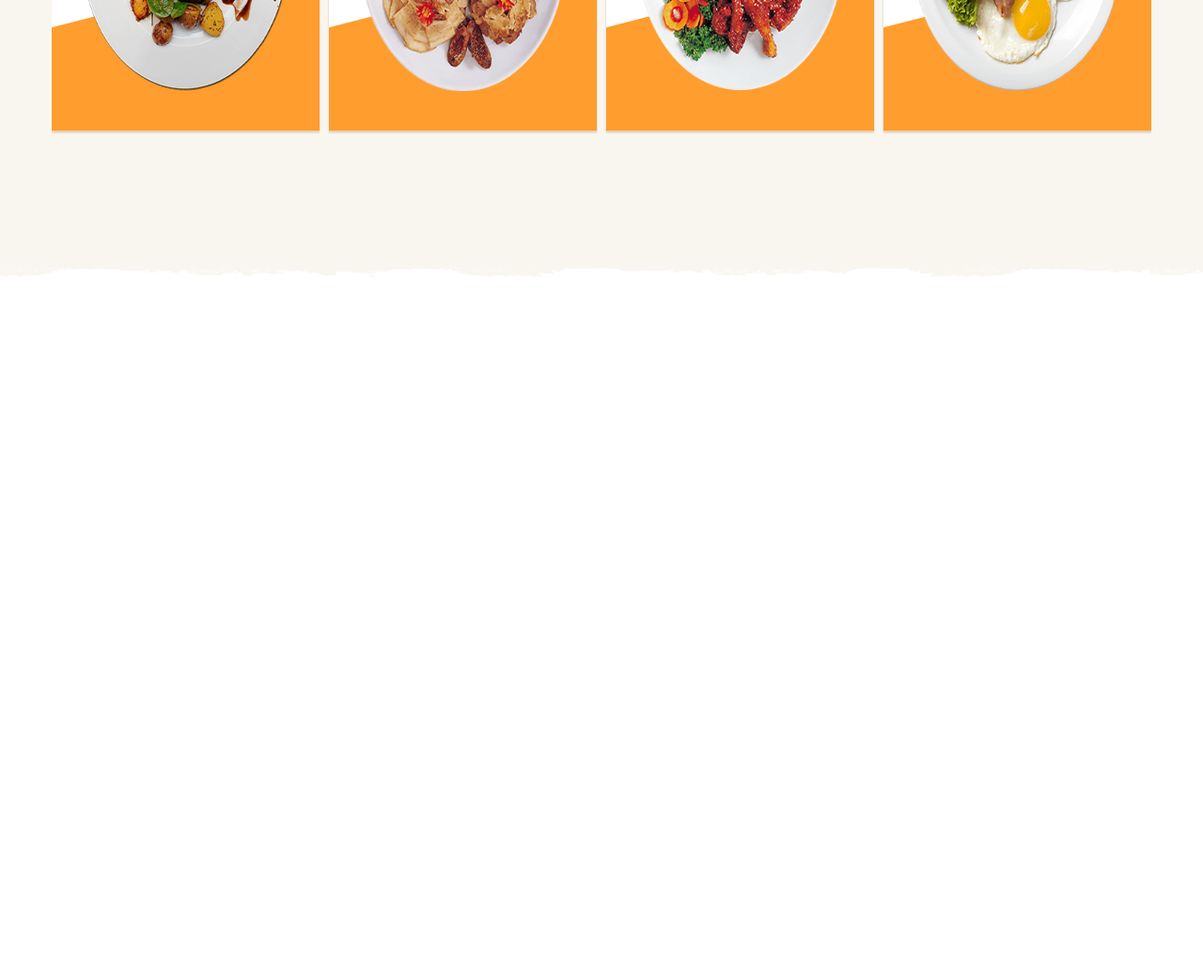
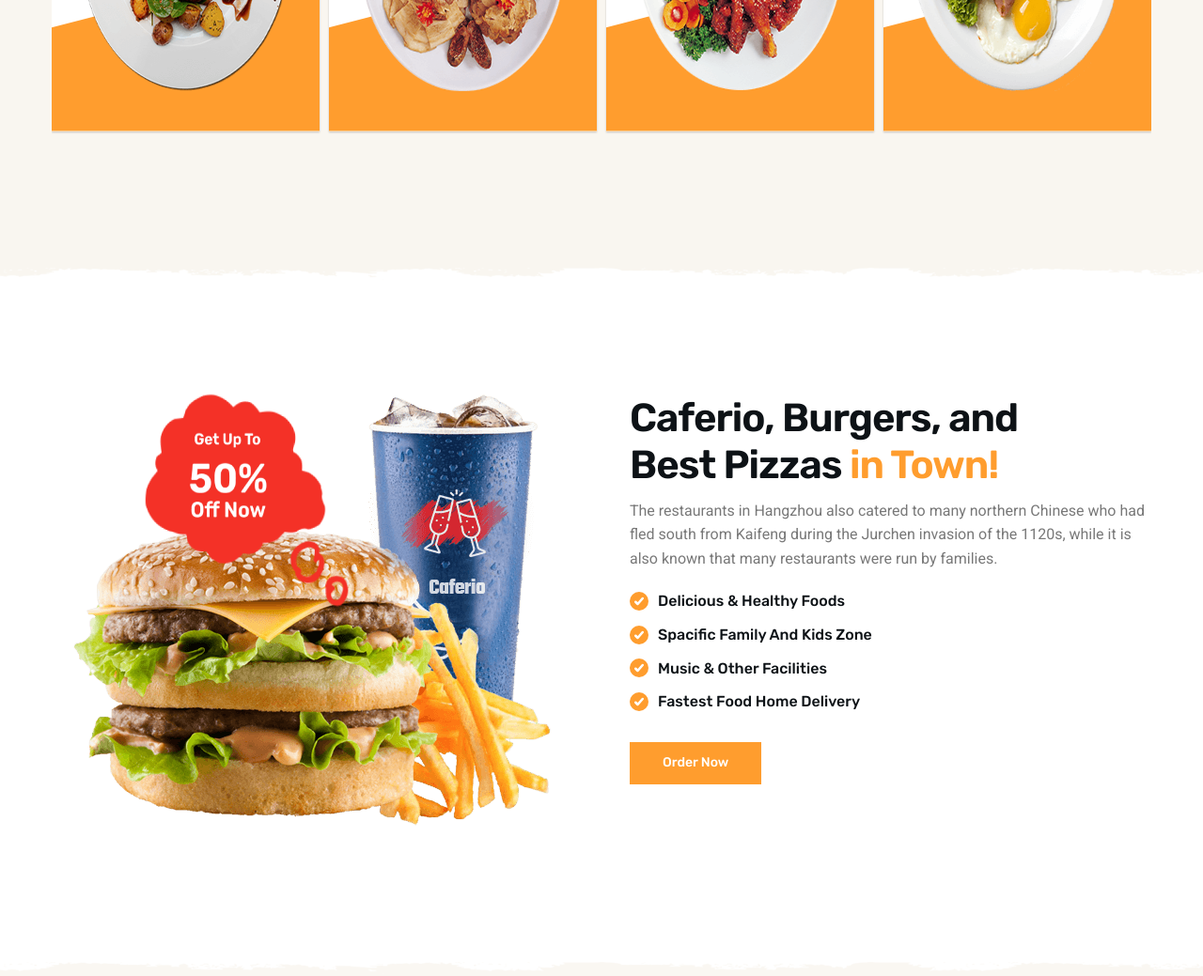
Before and after one commit to Shaad-Imran/Foodie, a plain HTML site: page index.html in a window 1280 px wide. Shown: the part 1364-2403 px from the top of the page at 94% size. Before the commit the page ends 1664 px from the top, so only its background shows below. Drawn offline with nearby package versions, Linux system fonts and the light colour scheme.

Commit message:
about section added

```diff
--- a/index.html
+++ b/index.html
@@ -334,6 +334,68 @@
             </ul>
           </div>
         </section>
+
+        <!-- About  -->
+        <section class="section section-divider gray about" id="about">
+          <div class="container">
+            <div class="about-banner">
+              <img
+                src="images/about-banner.png"
+                width="509"
+                height="459"
+                loading="lazy"
+                alt="Burger with Drinks"
+                class="w-100 about-img"
+              />
+
+              <img
+                src="images/sale-shape-red.png"
+                width="216"
+                height="226"
+                alt="get up to 50% off now"
+                class="abs-img scale-up-anim"
+              />
+            </div>
+            <div class="about-content">
+              <h2 class="h2 section-title">
+                Caferio, Burgers, and Best Pizzas
+                <span class="span">in Town!</span>
+              </h2>
+
+              <p class="section-text">
+                The restaurants in Hangzhou also catered to many northern
+                Chinese who had fled south from Kaifeng during the Jurchen
+                invasion of the 1120s, while it is also known that many
+                restaurants were run by families.
+              </p>
+
+              <ul class="about-list">
+                <li class="about-item">
+                  <ion-icon name="checkmark-outline"></ion-icon>
+
+                  <span class="span">Delicious & Healthy Foods</span>
+                </li>
+                <li class="about-item">
+                  <ion-icon name="checkmark-outline"></ion-icon>
+
+                  <span class="span">Spacific Family And Kids Zone</span>
+                </li>
+                <li class="about-item">
+                  <ion-icon name="checkmark-outline"></ion-icon>
+
+                  <span class="span">Music & Other Facilities</span>
+                </li>
+
+                <li class="about-item">
+                  <ion-icon name="checkmark-outline"></ion-icon>
+
+                  <span class="span">Fastest Food Home Delivery</span>
+                </li>
+              </ul>
+              <button class="btn btn-hover">Order Now</button>
+            </div>
+          </div>
+        </section>
       </article>
     </main>
 
--- a/style.css
+++ b/style.css
@@ -269,6 +269,36 @@ body.active {
 .has-scrollbar::-webkit-scrollbar-thumb {
   border: 3px solid var(--cultured);
   border-radius: 5rem;
+}
+
+.section-title > .span {
+  display: inline-block;
+  color: var(--deep-saffron);
+}
+
+.abs-img {
+  position: absolute;
+  transform: scale(1);
+}
+
+.scale-up-anim {
+  animation: scaleUp 1s linear infinite alternate;
+}
+
+@keyframes scaleUp {
+  0% {
+    transform: scale(1);
+  }
+  100% {
+    transform: scale(1.05);
+  }
+}
+
+.section-subtitle {
+  color: var(--cinnabar);
+  font-family: var(--ff-rubik);
+  text-align: center;
+  font-weight: var(--fw-500);
 }
 
 /* ...... Header ....... */
@@ -557,6 +587,14 @@ body.active {
   margin-inline: auto;
 }
 
+.promo-card:hover .card-icon path {
+  fill: var(--white);
+}
+
+.promo-card:hover :is(.card-title, .card-text) {
+  color: var(--white);
+}
+
 .promo-card .card-title {
   margin-block: 15px;
   transition: var(--transition-1);
@@ -573,18 +611,71 @@ body.active {
   aspect-ratio: 1 / 1;
 }
 
-.promo-card:hover .card-icon path {
-  fill: var(--white);
-}
-
-.promo-card:hover :is(.card-title, .card-text) {
-  color: var(--white);
-}
-
 .promo-item {
   min-width: 100%;
   scroll-snap-align: start;
 }
+
+/* About  */
+.about {
+  text-align: center;
+}
+
+.about-banner {
+  position: relative;
+  aspect-ratio: 1 / 0.9;
+}
+
+.about-img {
+  max-width: max-content;
+  margin-inline: auto;
+}
+
+.about-banner .abs-img {
+  top: 0;
+  left: 100px;
+}
+
+.about .section-title {
+  max-width: 15ch;
+  margin-block: 40px 10px;
+  margin-inline: auto;
+}
+
+.about-list {
+  margin-block: 20px 30px;
+}
+
+.about-item {
+  display: flex;
+  justify-content: center;
+  align-items: center;
+  gap: 10px;
+}
+
+.about-item:not(:last-child) {
+  margin-block-end: 10px;
+}
+
+.about-item ion-icon {
+  background-color: var(--deep-saffron);
+  color: var(--white);
+  font-size: 1.2rem;
+  padding: 4px;
+  border-radius: 50%;
+  --ionicon-stroke-width: 110px;
+}
+
+.about-item .span {
+  color: var(--rich-black-fogra-29);
+  font-family: var(--ff-rubik);
+  font-weight: var(--fw-500);
+}
+
+.about .btn {
+  margin-inline: auto;
+}
+
 /* Responsive */
 @media (min-width: 480px) {
   .header-btn-group .btn {
@@ -653,6 +744,28 @@ body.active {
     background-position: right bottom;
     pointer-events: none;
     z-index: -1;
+  }
+
+  .about .container {
+    display: grid;
+    grid-template-columns: 1fr 1fr;
+    gap: 30px;
+  }
+
+  .about {
+    text-align: left;
+  }
+
+  .about .section-title {
+    margin-block-start: 0;
+  }
+
+  .about :is(.section-title, .btn) {
+    margin-inline: 0;
+  }
+
+  .about-item {
+    justify-content: flex-start;
   }
 }
 
@@ -746,4 +859,8 @@ body.active {
   .promo .promo-item {
     min-width: calc(25% - 7.5px);
   }
+
+  .about .container {
+    gap: 60px;
+  }
 }
```
